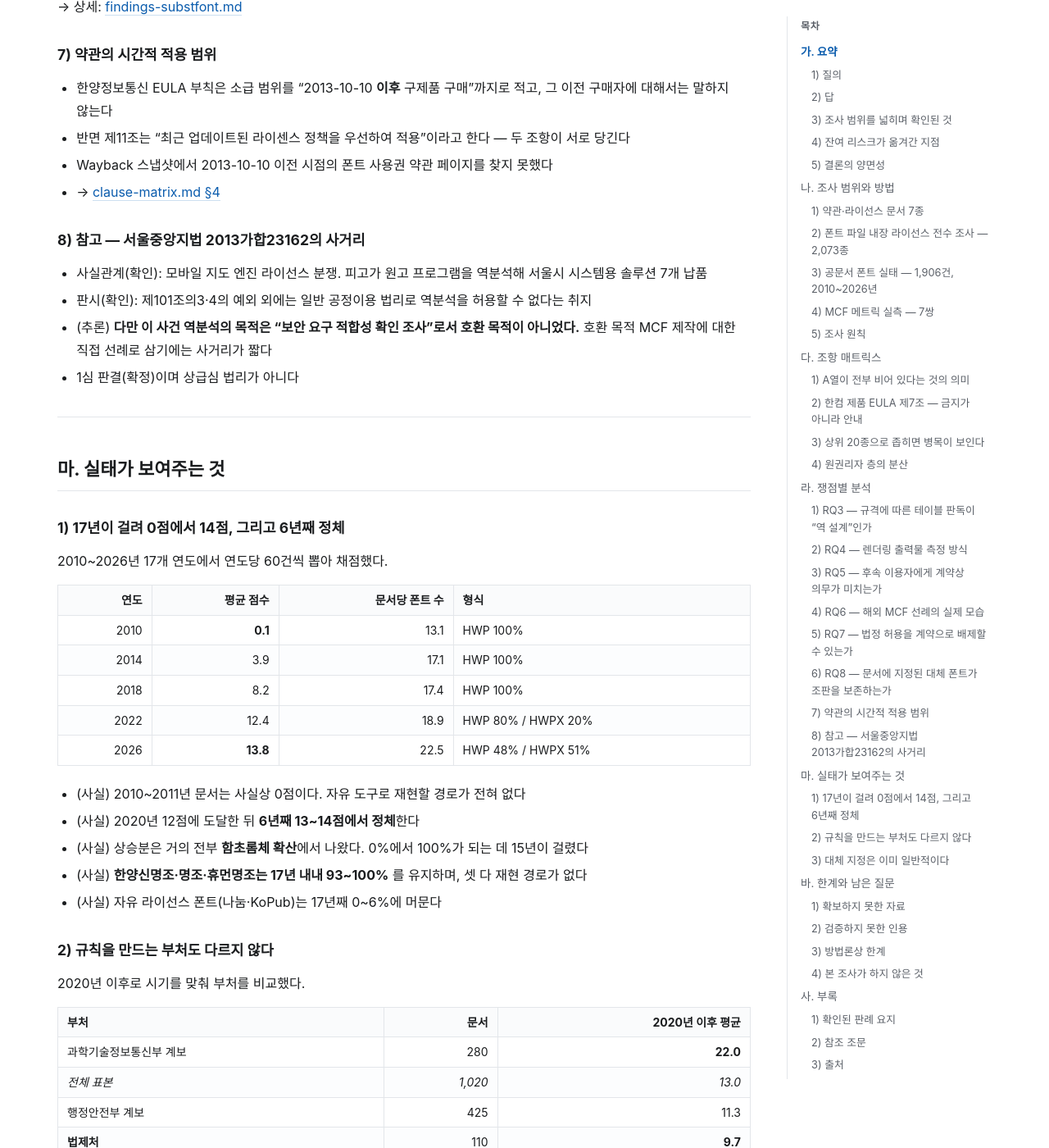
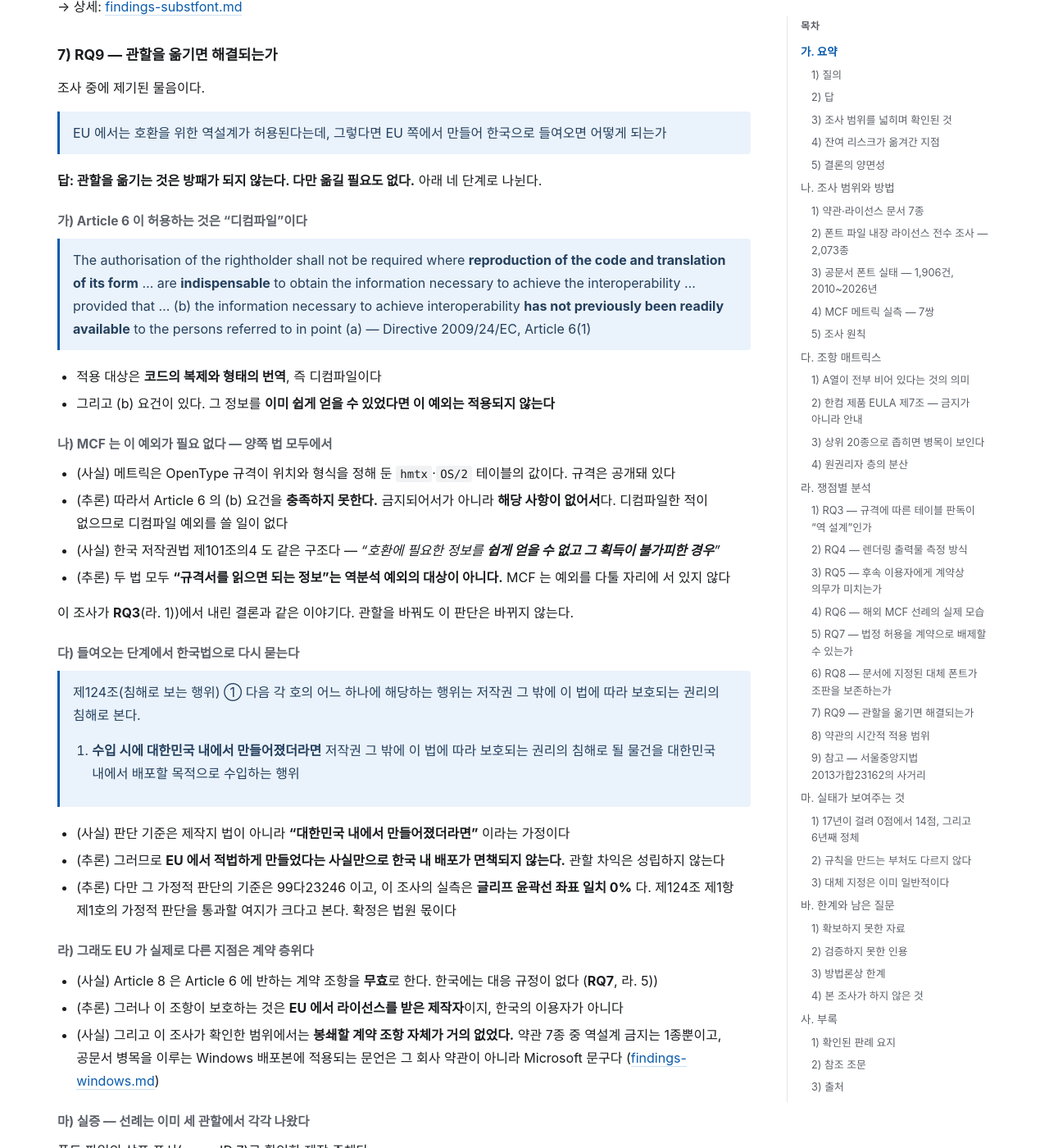
Before and after one commit to msjang/krigf26-font-eula-survey, a Jekyll site: the page built from report.md, in a window 1280 px wide and 1400 px high, scrolled down 8669 px. Shown: the whole window at 82% size. Built offline with Jekyll 4.4.1, drawn with Linux system fonts in a browser that asks for light colours; our own code applies the rules of GitHub Pages for plain Markdown files; some of the changed text lies outside the part shown.

Commit message:
finding(report): RQ9 추가 — 관할을 옮기는 것은 방패가 아니고, 옮길 필요도 없다
조사 중 제기된 물음에 답한다. "EU 는 호환 목적 역설계를 허용한다는데,
EU 에서 만들어 한국으로 들여오면 어떻게 되는가."

1) Article 6 은 디컴파일 예외다
   - 적용 대상이 "reproduction of the code and translation of its form" 이고
     (b) 요건으로 "has not previously been readily available" 을 요구한다

2) MCF 는 이 예외가 필요 없다
   - 메트릭은 OpenType 규격이 위치를 정해 둔 hmtx·OS/2 의 값이고 규격은 공개돼 있다
   - 따라서 (b) 요건을 충족하지 못한다. 금지돼서가 아니라 해당 사항이 없어서다
   - 제101조의4 도 "쉽게 얻을 수 없고 그 획득이 불가피한 경우" 로 같은 구조다

3) 들여오는 단계에서 한국법으로 다시 묻는다
   - 저작권법 제124조 제1항 제1호는 "수입 시에 대한민국 내에서 만들어졌더라면
     침해로 될 물건" 을 기준으로 삼는다. 제작지 법이 아니다
   - 관할 차익은 성립하지 않는다. 다만 그 가정적 판단의 기준인 99다23246 에 대해
     이 조사의 실측은 윤곽선 좌표 일치 0% 다

4) 실증 — 선례는 세 관할에서 각각 나왔다
   - Liberation = Red Hat(미국), Carlito = tyPoland Lukasz Dziedzic(폴란드/EU),
     Caladea = Carolina Giovagnoli & Andres Torresi(아르헨티나)
   - 근거는 폰트 파일 name ID 7 상표 표시다
   - 특정 관할이 MCF 제작의 필요조건이 아니었음을 보여준다

진짜 격차는 제작 관할이 아니라 Article 8 이라는 RQ7 의 결론이 유지된다.
곁들여 제124조를 참조 조문에 올리고, 미확인 해석 두 가지를 열린 질문에 남겼다.

Co-Authored-By: Claude <noreply@anthropic.com>

```diff
--- a/report.md
+++ b/report.md
@@ -281,14 +281,75 @@ HWP/HWPX는 폰트마다 대체 폰트를 문서 안에 지정할 수 있다.
 
 → 상세: [findings-substfont.md](findings-substfont.md)
 
-### 7) 약관의 시간적 적용 범위
+### 7) RQ9 — 관할을 옮기면 해결되는가
+
+조사 중에 제기된 물음이다.
+
+> EU 에서는 호환을 위한 역설계가 허용된다는데, 그렇다면 EU 쪽에서 만들어 한국으로 들여오면 어떻게 되는가
+
+**답: 관할을 옮기는 것은 방패가 되지 않는다. 다만 옮길 필요도 없다.** 아래 네 단계로 나뉜다.
+
+#### 가) Article 6 이 허용하는 것은 "디컴파일"이다
+
+> The authorisation of the rightholder shall not be required where **reproduction of the code and translation of its form** … are **indispensable** to obtain the information necessary to achieve the interoperability … provided that … (b) the information necessary to achieve interoperability **has not previously been readily available** to the persons referred to in point (a)
+> — Directive 2009/24/EC, Article 6(1)
+
+- 적용 대상은 **코드의 복제와 형태의 번역**, 즉 디컴파일이다
+- 그리고 (b) 요건이 있다. 그 정보를 **이미 쉽게 얻을 수 있었다면 이 예외는 적용되지 않는다**
+
+#### 나) MCF 는 이 예외가 필요 없다 — 양쪽 법 모두에서
+
+- (사실) 메트릭은 OpenType 규격이 위치와 형식을 정해 둔 `hmtx`·`OS/2` 테이블의 값이다. 규격은 공개돼 있다
+- (추론) 따라서 Article 6 의 (b) 요건을 **충족하지 못한다.** 금지되어서가 아니라 **해당 사항이 없어서**다. 디컴파일한 적이 없으므로 디컴파일 예외를 쓸 일이 없다
+- (사실) 한국 저작권법 제101조의4 도 같은 구조다 — *"호환에 필요한 정보를 **쉽게 얻을 수 없고 그 획득이 불가피한 경우**"*
+- (추론) 두 법 모두 **"규격서를 읽으면 되는 정보"는 역분석 예외의 대상이 아니다.** MCF 는 예외를 다툴 자리에 서 있지 않다
+
+이 조사가 **RQ3**(라. 1))에서 내린 결론과 같은 이야기다. 관할을 바꿔도 이 판단은 바뀌지 않는다.
+
+#### 다) 들여오는 단계에서 한국법으로 다시 묻는다
+
+> 제124조(침해로 보는 행위) ① 다음 각 호의 어느 하나에 해당하는 행위는 저작권 그 밖에 이 법에 따라 보호되는 권리의 침해로 본다.
+> 1. **수입 시에 대한민국 내에서 만들어졌더라면** 저작권 그 밖에 이 법에 따라 보호되는 권리의 침해로 될 물건을 대한민국 내에서 배포할 목적으로 수입하는 행위
+
+- (사실) 판단 기준은 제작지 법이 아니라 **"대한민국 내에서 만들어졌더라면"** 이라는 가정이다
+- (추론) 그러므로 **EU 에서 적법하게 만들었다는 사실만으로 한국 내 배포가 면책되지 않는다.** 관할 차익은 성립하지 않는다
+- (추론) 다만 그 가정적 판단의 기준은 99다23246 이고, 이 조사의 실측은 **글리프 윤곽선 좌표 일치 0%** 다. 제124조 제1항 제1호의 가정적 판단을 통과할 여지가 크다고 본다. 확정은 법원 몫이다
+
+#### 라) 그래도 EU 가 실제로 다른 지점은 계약 층위다
+
+- (사실) Article 8 은 Article 6 에 반하는 계약 조항을 **무효**로 한다. 한국에는 대응 규정이 없다 (**RQ7**, 라. 5))
+- (추론) 그러나 이 조항이 보호하는 것은 **EU 에서 라이선스를 받은 제작자**이지, 한국의 이용자가 아니다
+- (사실) 그리고 이 조사가 확인한 범위에서는 **봉쇄할 계약 조항 자체가 거의 없었다.** 약관 7종 중 역설계 금지는 1종뿐이고, 공문서 병목을 이루는 Windows 배포본에 적용되는 문언은 그 회사 약관이 아니라 Microsoft 문구다 ([findings-windows.md](findings-windows.md))
+
+#### 마) 실증 — 선례는 이미 세 관할에서 각각 나왔다
+
+폰트 파일의 상표 표시(name ID 7)로 확인한 제작 주체다.
+
+| MCF | 제작 주체 | 관할 |
+|---|---|---|
+| Liberation (Arial·Times·Courier 대응) | Red Hat, Inc. | 미국 |
+| **Carlito** (Calibri 대응) | **tyPoland Lukasz Dziedzic** | **폴란드 — EU** |
+| Caladea (Cambria 대응) | Carolina Giovagnoli & Andres Torresi | 아르헨티나 |
+
+- (사실) 세 관할에서 각각 만들어졌고, 셋 다 결과물을 **OFL 1.1 + fsType 0(제한 없음)** 으로 배포한다
+- (추론) **특정 관할이 MCF 제작의 필요조건이 아니었음**을 보여준다. EU 법이 있어야 가능한 일이었다면 미국·아르헨티나 선례가 나오지 않았을 것이다
+
+#### 바) 정리
+
+1. **관할을 옮겨도 소용없다.** 제124조가 수입 단계에서 한국법 기준으로 다시 묻는다
+2. **옮길 필요도 없다.** Article 6 도 제101조의4 도 MCF 에는 애초에 적용 대상이 아니다. 규격서를 읽는 일에 디컴파일 예외를 끌어올 이유가 없다
+3. **진짜 격차는 제작 관할이 아니라 Article 8 이다.** 계약으로 법정 허용을 닫을 수 있는가 — 이것은 입법으로 풀 문제이지 관할을 옮겨 우회할 문제가 아니다
+
+(유의) 이 절은 조문 문언과 실측값을 대조한 것이며 법률 자문이 아니다. 특히 다)의 가정적 판단과 라)의 계약 당사자 해석은 이 조사의 판단 범위를 넘는다.
+
+### 8) 약관의 시간적 적용 범위
 
 - 한양정보통신 EULA 부칙은 소급 범위를 "2013-10-10 **이후** 구제품 구매"까지로 적고, 그 이전 구매자에 대해서는 말하지 않는다
 - 반면 제11조는 "최근 업데이트된 라이센스 정책을 우선하여 적용"이라고 한다 — 두 조항이 서로 당긴다
 - Wayback 스냅샷에서 2013-10-10 이전 시점의 폰트 사용권 약관 페이지를 찾지 못했다
 - → [clause-matrix.md §4](clause-matrix.md)
 
-### 8) 참고 — 서울중앙지법 2013가합23162의 사거리
+### 9) 참고 — 서울중앙지법 2013가합23162의 사거리
 
 - 사실관계(확인): 모바일 지도 엔진 라이선스 분쟁. 피고가 원고 프로그램을 역분석해 서울시 시스템용 솔루션 7개 납품
 - 판시(확인): 제101조의3·4의 예외 외에는 일반 공정이용 법리로 역분석을 허용할 수 없다는 취지
@@ -398,6 +459,7 @@ HWP/HWPX는 폰트마다 대체 폰트를 문서 안에 지정할 수 있다.
 
 - 저작권법 제101조의3 제1항 제6호 (기능 조사·연구·시험 목적 복제)
 - 저작권법 제101조의4 (프로그램코드역분석)
+- 저작권법 제124조 제1항 제1호 (수입 시 침해로 보는 행위)
 - Directive 2009/24/EC Art. 6 (Decompilation), Art. 8 (계약 조항 무효)
 
 ### 3) 출처
```
Also changed, not shown: open-questions.md (+3 -0 lines).
